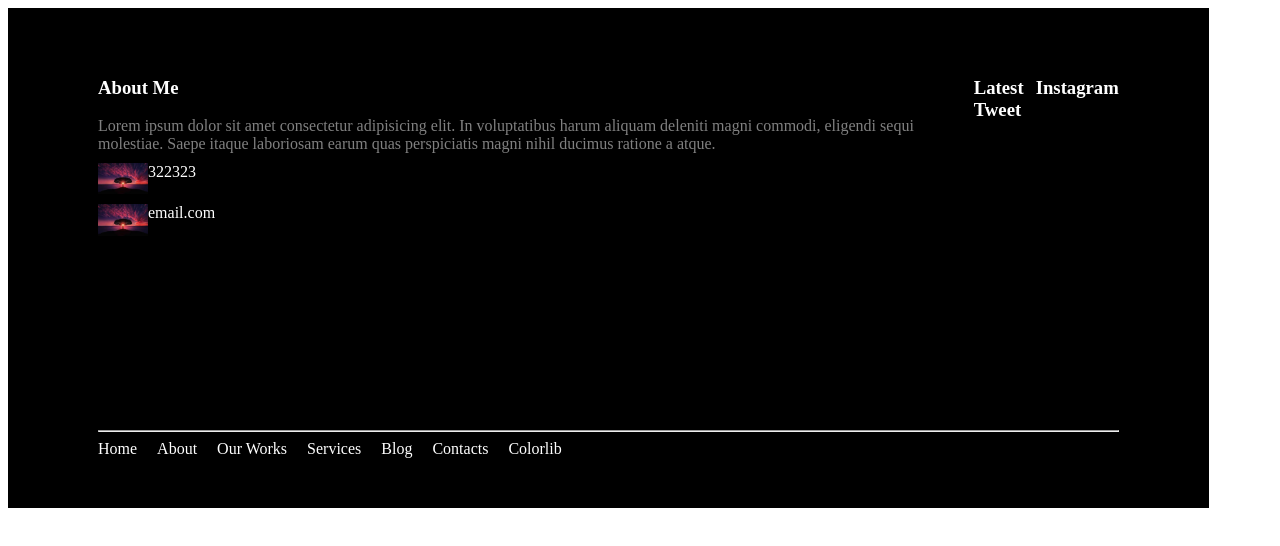
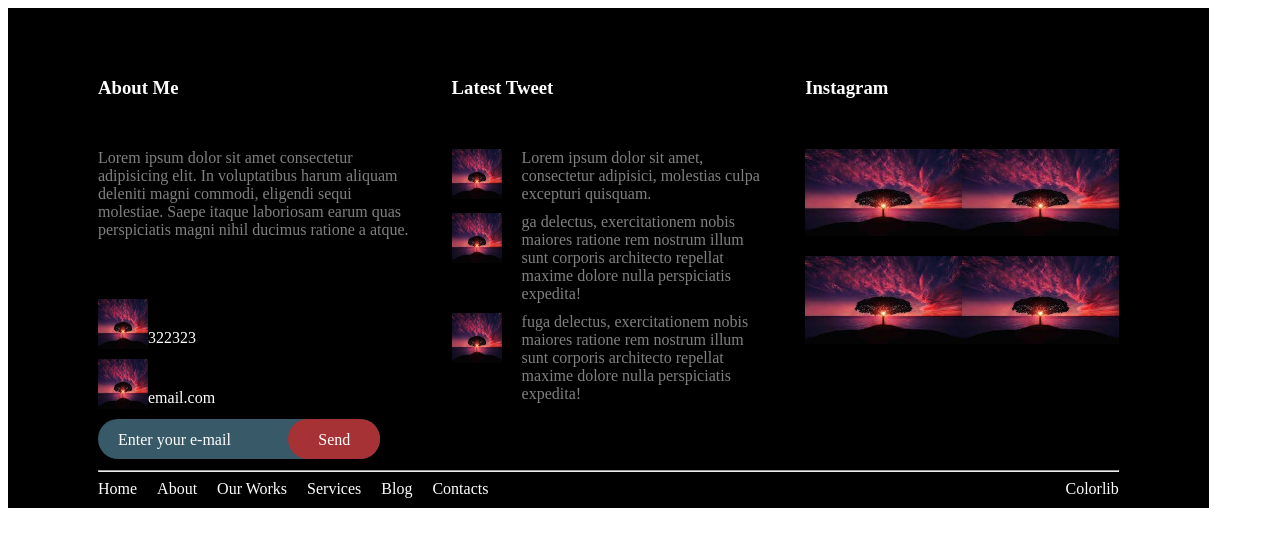
Before and after one commit to RanaSaber/RanaSaber.github.io, a plain HTML site: page W1D3/footer_layout.html in a window 1280 px wide. Drawn offline with Linux system fonts and the light colour scheme.

Commit message:
Add footer layout assignment

```diff
--- a/W1D3/footer_layout.html
+++ b/W1D3/footer_layout.html
@@ -7,16 +7,17 @@
     }
     .container {
         padding: 50px 90px;
-        position: relative;
-        height: 350px;
+        position:relative;
+        height: 400px;
     }
     .flex-container {
         display:flex;
         justify-content: space-between;
+        gap:40px;
     }
     .footer {
         position:absolute;
-        bottom: 0px;
+        bottom: 10px;
         left: 90px;
         right: 90px;
     }
@@ -26,6 +27,7 @@
     }
     .fixed-size-image {
         width: 50px;
+        height: 50px;
         float: left;
     }
 </style>
@@ -33,32 +35,62 @@
     <div class="main">
         <div class="container">
             <div class="flex-container">
-                <div>
-                    <h3 style="color:white;">About Me</h3>
+                <div style="width:40%">
+                    <h3 style="color:white; margin-bottom:50px;">About Me</h3>
                     <div class="grid-container">
-                        <div style="color:gray">Lorem ipsum dolor sit amet consectetur adipisicing elit. In voluptatibus harum aliquam deleniti magni commodi, eligendi sequi molestiae. Saepe itaque laboriosam earum quas perspiciatis magni nihil ducimus ratione a atque.</div>
+                        <div style="color:gray; margin-bottom:50px;">Lorem ipsum dolor sit amet consectetur adipisicing elit. In voluptatibus harum aliquam deleniti magni commodi, eligendi sequi molestiae. Saepe itaque laboriosam earum quas perspiciatis magni nihil ducimus ratione a atque.</div>
                         <div>
                             <img class="fixed-size-image" src="../images/image1.jpeg" />
-                                <div style="color:white; float:left">322323</div>
+                            <div style="color:white; float:left; margin-top:30px;">322323</div>
                         </div>
                         <div>
                             <img class="fixed-size-image" src="../images/image1.jpeg" />
-                                <div style="color:white; float:left">email.com</div>
+                            <div style="color:white; float:left; margin-top:30px;">email.com</div>
+                        </div>
+                        <div style="display:flex; height:40px; width:90%; justify-content:space-between; border-radius:40px; background-color:rgb(56, 89, 103); color:white">
+                            <p style="padding:0px 20px; line-height: 10px;">Enter your e-mail</p>
+                            <div style="background-color:#a73235; border-radius:40px;">
+                                <p style="line-height:10px; padding:0px 30px">Send</p>
+                            </div>
+                        </div>
+                    </div>
+                </div>
+                <div style="width:40%">
+                    <h3 style="color:white; margin-bottom:50px;">Latest Tweet</h3>
+                    <div class="grid-container">
+                        <div style="display:flex; gap:20px">
+                            <img class="fixed-size-image" src="../images/image1.jpeg" />
+                            <div style="color:gray; float:left">Lorem ipsum dolor sit amet, consectetur adipisici, molestias culpa excepturi quisquam.</div>
+                        </div>
+                        <div style="display:flex; gap:20px">
+                            <img class="fixed-size-image" src="../images/image1.jpeg" />
+                            <div style="color:gray; float:left">ga delectus, exercitationem nobis maiores ratione rem nostrum illum sunt corporis architecto repellat maxime dolore nulla perspiciatis expedita!</div>
+                        </div>
+                        <div style="display:flex; gap:20px">
+                            <img class="fixed-size-image" src="../images/image1.jpeg" />
+                            <div style="color:gray; float:left">fuga delectus, exercitationem nobis maiores ratione rem nostrum illum sunt corporis architecto repellat maxime dolore nulla perspiciatis expedita!</div>
                         </div>
                     </div>
                 </div>
 
-                <div>
-                    <h3 style="color:white;">Latest Tweet</h3>
+                <div style="width:40%">
+                    <h3 style="color:white; margin-bottom:50px;">Instagram</h3>
+                    <div class="grid-container">
+                        <div style="display:flex;">
+                            <img style="width:50%; height:90%;" src="../images/image1.jpeg">
+                            <img style="width:50%; height:90%;" src="../images/image1.jpeg">
                         </div>
-
-                <div>
-                    <h3 style="color:white;">Instagram</h3>
+                        <div style="display:flex;">
+                            <img style="width:50%; height:90%;" src="../images/image1.jpeg">
+                            <img style="width:50%; height:90%;" src="../images/image1.jpeg">
+                        </div>
+                    </div>
                 </div>
             </div>
 
             <div class="footer">
                 <hr>
+                <div style="display:flex; justify-content:space-between;">
                     <div style="display:flex; gap:20px">
                         <div style="color:white;">Home</div>
                         <div style="color:white;">About</div>
@@ -66,7 +98,10 @@
                         <div style="color:white;">Services</div>
                         <div style="color:white;">Blog</div>
                         <div style="color:white;">Contacts</div>
-                    <div style="color:white; align-self:flex-end;">Colorlib</div>
+                    </div>
+                    <div>
+                        <div style="color:white;">Colorlib</div>
+                    </div>
                 </div>
             </div>
         </div>
--- a/presentation.css
+++ b/presentation.css
@@ -16,7 +16,7 @@
 .subscribe {
     background-color: red;
     color:white;
-    width: 100px;
+    width: 120px;
 }
 .footer {
     position: fixed;
```
Also changed, not shown: index.html (+2 -2 lines), presentation.html (+2 -2 lines). Lines whose indentation alone changed are shown as unchanged.
